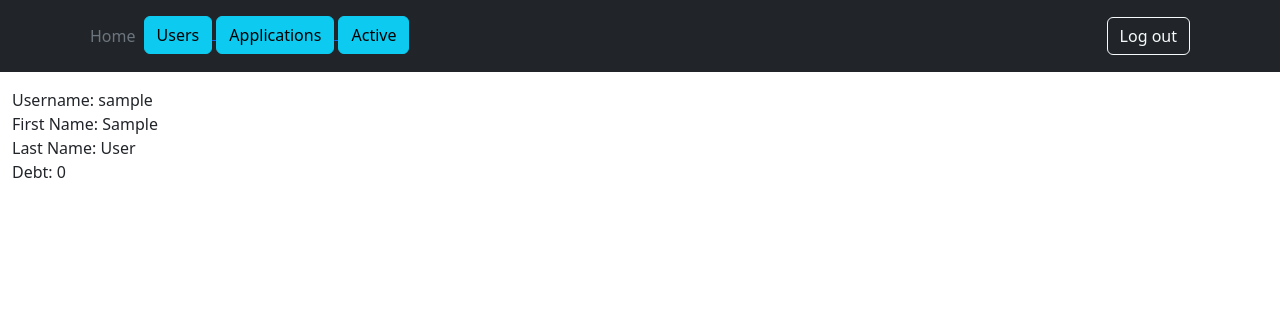
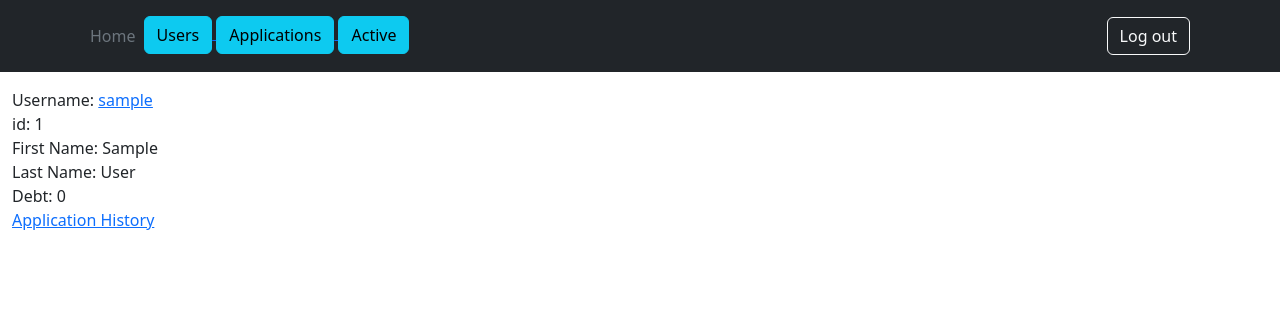
Before and after one commit to 777RND777/nurbank_django, a Django app: a page that uses users/templates/users/user_detail.html in a window 1280 px wide. Shown: the top 332 px of the page. Run offline with Django 4.2, Linux system fonts and the light colour scheme; the visitor is signed in with stand-in values (Sample User, id 1); data comes from the database, SQL or seed files in the repository; some libraries are stand-ins or nearby versions.

Commit message:
getting user application list for admin was added

```diff
--- a/applications/urls.py
+++ b/applications/urls.py
@@ -1,8 +1,8 @@
-from django.urls import path
+from django.urls import path, re_path
 
 from . import views
 urlpatterns = [
-    path("", views.ApplicationList.as_view(), name="application_list"),
+    re_path(r"(?:username=(?P<username>\w{0,50})/)?$", views.ApplicationList.as_view(), name="application_list"),
     path("active", views.ApplicationActiveList.as_view(), name="application_active_list"),
 
     path("cancel", views.ApplicationCancel.as_view(), name="application_cancel"),
--- a/applications/views.py
+++ b/applications/views.py
@@ -19,6 +19,8 @@ class ApplicationList(LoginRequiredMixin, ListView):
     def get_queryset(self):
         if not self.request.user.is_superuser:
             return models.Application.objects.filter(user_id=self.request.user.pk)
+        if self.request.GET.get("username"):
+            return models.Application.objects.filter(user__username=self.request.GET.get("username"))
         return models.Application.objects.all()
 
 
--- a/users/templates/users/include/.user_admin.html
+++ b/users/templates/users/include/.user_admin.html
@@ -7,3 +7,5 @@ First Name: {{ user_info.first_name }}<br>
 Last Name: {{ user_info.last_name }}<br>
 
 Debt: {{ user_info.debt }}<br>
+
+<a href="{% url "application_list" %}?username={{ user_info.username }}">Application History</a>
--- a/users/templates/users/user_detail.html
+++ b/users/templates/users/user_detail.html
@@ -5,5 +5,9 @@
 {% endblock %}
 
 {% block content %}
-    {% include "users/include/.user.html" %}
+    {% if user.is_superuser %}
+        {% include "users/include/.user_admin.html" %}
+    {% else %}
+        {% include "users/include/.user.html" %}
+    {% endif %}
 {% endblock %}
```
